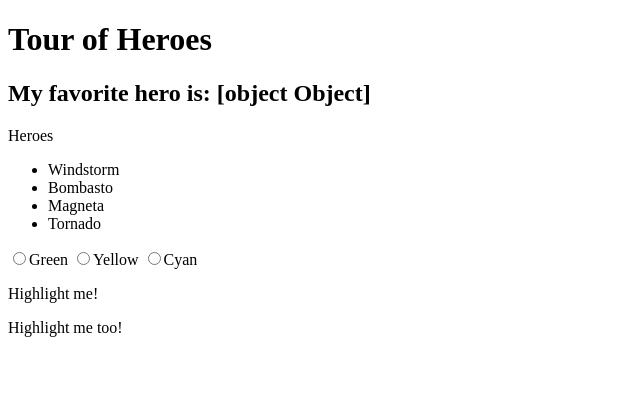
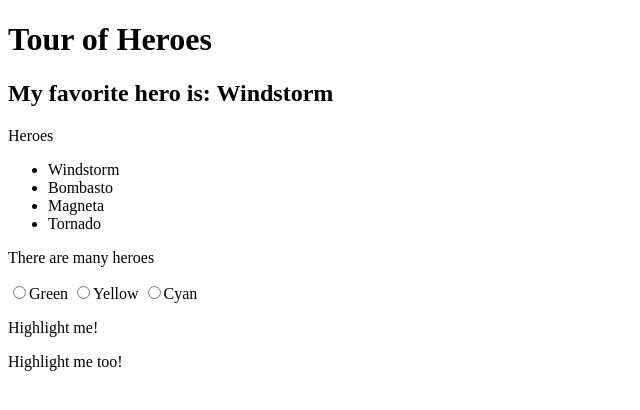
Before and after one commit to fouchimi/hello-world, an Angular app: page / in a window 1280 px wide. Shown: the top 410 px of the page, without its empty margins (0-640 px from the left). Built offline with nearby package versions, Linux system fonts and the light colour scheme.

Commit message:
Added class hero

```diff
--- a/src/app/classes/hero.ts
+++ b/src/app/classes/hero.ts
@@ -1,3 +1,3 @@
 export class Hero {
-    constructor(public id: number, public name: string){}
+    constructor(public id: number, public name: string) {}
 }
--- a/src/app/hero/hero.component.html
+++ b/src/app/hero/hero.component.html
@@ -1,8 +1,9 @@
 <div>
     <h1>{{ title }}</h1>
-    <h2>My favorite hero is: {{ myHero }}</h2>
+    <h2>My favorite hero is: {{ myHero.name }}</h2>
     <p>Heroes</p>
     <ul>
         <li *ngFor="let hero of heroes">{{ hero.name }}</li>
     </ul>
+    <p *ngIf="heroes.length > 3">There are many heroes</p>
 </div>
```
